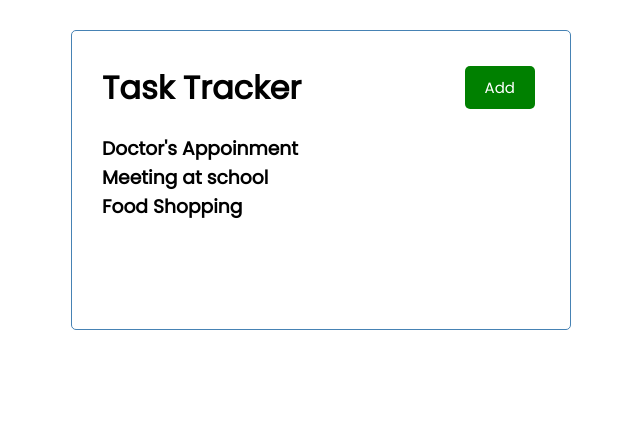
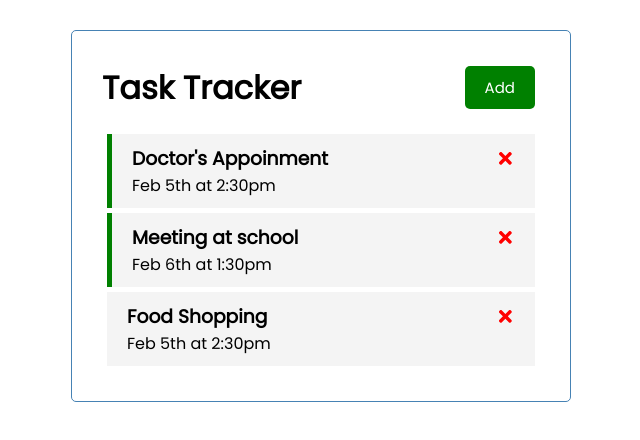
Before and after one commit to HafizulHaque/react-todo-app, a React (Create React App) app: page / in a window 1280 px wide. Shown: the top 440 px of the page, without its empty margins (319-959 px from the left). Built offline with nearby package versions, Linux system fonts and the light colour scheme.

Commit message:
useState hook used to add task state

```diff
--- a/package.json
+++ b/package.json
@@ -8,6 +8,7 @@
     "@testing-library/user-event": "^12.8.3",
     "react": "^17.0.2",
     "react-dom": "^17.0.2",
+    "react-icons": "^4.2.0",
     "react-scripts": "4.0.3",
     "web-vitals": "^1.1.2"
   },
--- a/src/App.js
+++ b/src/App.js
@@ -1,11 +1,54 @@
+import { useState } from "react"
 import Header from './components/Header'
 import Tasks from './components/Tasks'
 
+
+
 function App() {
+
+  const [tasks, setTasks] = useState([
+    {
+      id: 1,
+      text: 'Doctor\'s Appoinment',
+      day: 'Feb 5th at 2:30pm',
+      reminder: true
+    },
+    {
+      id: 2,
+      text: 'Meeting at school',
+      day: 'Feb 6th at 1:30pm',
+      reminder: true
+    },
+    {
+      id: 3,
+      text: 'Food Shopping',
+      day: 'Feb 5th at 2:30pm',
+      reminder: false
+    }
+  ]);
+
+  const deleteTask = (id) => {
+    console.log('delete', id)
+    setTasks(
+      tasks.filter(tasks=>tasks.id !== id)
+    )
+  }
+
+  const toggleTask = (id) => {
+    console.log('toggle', id)
+    setTasks(
+      tasks.map((task => {
+        return task.id === id ? {...task, reminder: !task.reminder} : task;
+      }))
+    )
+  }
+
   return (
     <div className="container">
       <Header title="Task Tracker"/>
-      <Tasks />
+      {
+        tasks.length ? <Tasks tasks={tasks} onDelete={deleteTask} toggleTask={toggleTask}/> : 'No task to show'
+      }
     </div>
   );
 }
--- /dev/null
+++ b/src/components/Task.js
@@ -0,0 +1,20 @@
+import { FaTimes } from 'react-icons/fa'
+
+function Task({ task, onDelete, toggleTask }) {
+  return (
+    <div
+      className={`task ${task.reminder ? 'reminder':''}`}
+      onDoubleClick={() => toggleTask(task.id)}>
+      <h3>
+        {task.text}
+        <FaTimes
+          style={{color: 'red', cursor:'pointer'}}
+          onClick={()=>{onDelete(task.id)}}
+        />
+      </h3>
+      <p>{task.day}</p>
+    </div>
+  )
+}
+
+export default Task
--- a/src/components/Tasks.js
+++ b/src/components/Tasks.js
@@ -1,31 +1,17 @@
-const tasks = [
-  {
-    id: 1,
-    text: 'Doctor\'s Appoinment',
-    day: 'Feb 5th at 2:30pm',
-    reminder: true
-  },
-  {
-    id: 2,
-    text: 'Meeting at school',
-    day: 'Feb 6th at 1:30pm',
-    reminder: true
-  },
-  {
-    id: 3,
-    text: 'Food Shopping',
-    day: 'Feb 5th at 2:30pm',
-    reminder: false
-  }
+import Task from './Task'
 
-
-]
-
-function Tasks() {
+function Tasks({tasks, onDelete, toggleTask}) {
   return (
     <>
       {tasks.map((task=>{
-        return (<h3 key={task.id}>{task.text}</h3>)
+        return (
+          <Task
+            key={task.id}
+            task={task}
+            onDelete={onDelete}
+            toggleTask={toggleTask}>
+          </Task>
+        )
       }))}
     </>
   )
--- a/src/index.css
+++ b/src/index.css
@@ -54,18 +54,18 @@ body {
   width: 100%;
 }
 
-.tasks {
+.task {
   background-color: #f4f4f4;
   margin: 5px;
   padding: 10px 20px;
   cursor: pointer;
 }
 
-.tasks.reminder {
+.task.reminder {
   border-left: 5px solid green;
 }
 
-.tasks h3 {
+.task h3 {
   display: flex;
   align-items: center;
   justify-content: space-between;
```
Also changed, not shown: 1 other file (tests, documents, lock files or other folders).
